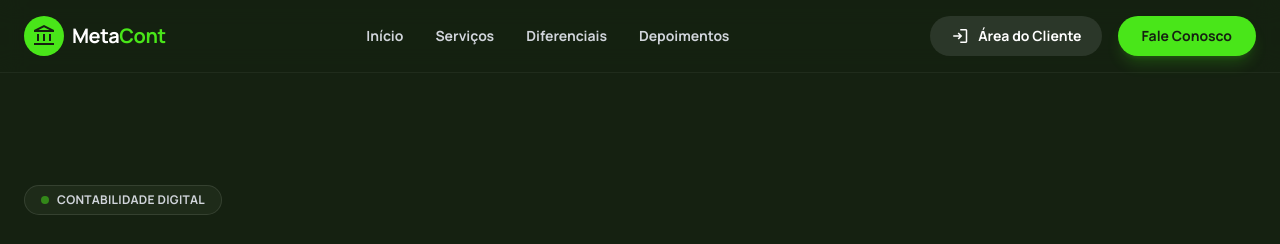
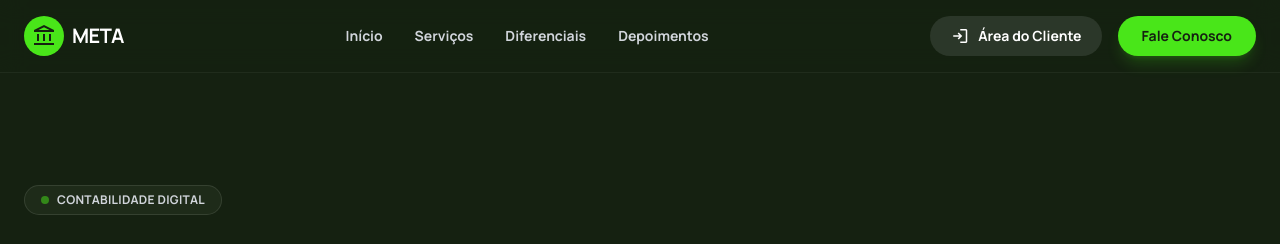
Before and after one commit to lucassampaio2712/meta-site, a plain HTML site: page index.html in a window 1280 px wide. Shown: the top 244 px of the page. Drawn offline with nearby package versions, Linux system fonts and the light colour scheme.

Commit message:
Update index.html

```diff
--- a/index.html
+++ b/index.html
@@ -55,7 +55,7 @@
 <div class="w-10 h-10 rounded-full bg-primary flex items-center justify-center text-background-dark font-black text-xl hover:scale-105 transition-transform cursor-pointer">
 <span class="material-symbols-outlined text-[24px]">account_balance</span>
 </div>
-<h1 class="text-white font-bold text-xl tracking-tight cursor-pointer">Meta<span class="text-primary">Cont</span></h1>
+<h1 class="text-white font-bold text-xl tracking-tight cursor-pointer">META</h1>
 </div>
 <nav class="hidden md:flex items-center gap-8">
 <a class="text-gray-300 hover:text-white text-sm font-semibold transition-colors" href="#">Início</a>
@@ -272,7 +272,7 @@
 <div class="w-8 h-8 rounded-full bg-primary flex items-center justify-center text-background-dark font-black text-lg">
 <span class="material-symbols-outlined text-[18px]">account_balance</span>
 </div>
-<h1 class="text-white font-bold text-lg tracking-tight">Meta<span class="text-primary">Cont</span></h1>
+<h1 class="text-white font-bold text-lg tracking-tight">Meta</h1>
 </div>
 <p class="text-gray-400 text-sm leading-relaxed">Simplificando a contabilidade para empreendedores modernos.</p>
 </div>
```
